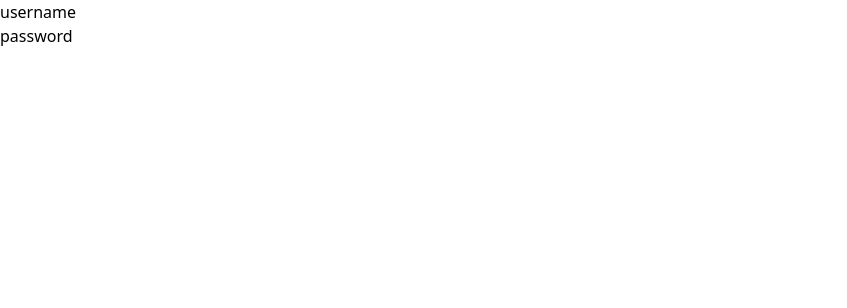
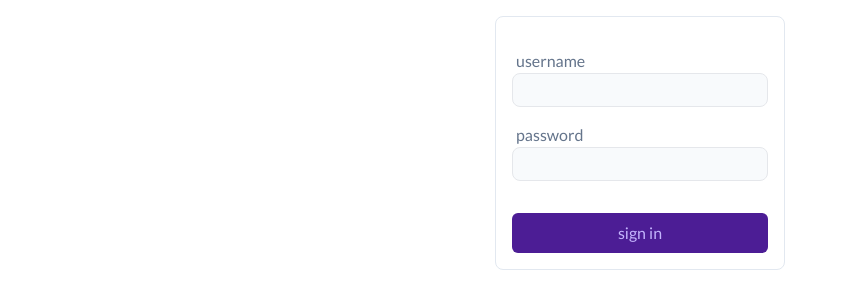
Before and after one commit to MLGwyn/mels-react-formula-capstone, a React (Vite) app: page / in a window 1280 px wide. Shown: the top 308 px of the page, without its empty margins (0-847 px from the left). Built offline with nearby package versions, Linux system fonts and the light colour scheme; a web font is replaced by a local one.

Commit message:
create dynamic AuthForm and Field components

```diff
--- /dev/null
+++ b/src/pages/auth/AuthForm/Field.jsx
@@ -0,0 +1,19 @@
+const Field = ({ label, type, value, onChange }) => {
+  return (
+    <div className="flex flex-col my-4">
+      <label htmlFor={label} className="pl-1 text-slate-500">
+        {label}
+      </label>
+      <input
+        id={label}
+        type={type}
+        value={value}
+        onChange={onChange}
+        className="w-64 px-2 py-1 border rounded-lg bg-slate-50 focus:outline-violet-900"
+      />
+
+    </div>
+  );
+};
+
+export default Field;
--- a/src/pages/auth/AuthForm/index.jsx
+++ b/src/pages/auth/AuthForm/index.jsx
@@ -1,16 +1,31 @@
+import { useState } from "react";
+import Field from "./field";
 
-
-const AuthForm = (props) => {
-  const { fields } = props;
+const AuthForm = ({ fields, submitButtonLabel }) => {
+  const [values, setValues] = useState(() => {
+    const initialState = {};
+    for (let field of fields) {
+      initialState[field.label] = "";
+    }
+    return initialState;
+  });
 
   return (
-    <form className="bg-white">
+    <form className="font-lato bg-white border border-slate-200 rounded-lg p-4 m-4">
       {fields.map((field) => (
-        <div key={field.label}>
-          <label htmlFor={field.label}>{field.label}</label>
-          <input id={field.label} type={field.type} />
-        </div>
+        <Field field={field}
+        key={field.label}
+        label={field.label}
+        value={values[field.label]}
+        type={field.type}
+        onChange={(e) => {
+        setValues({ ...values, [field.label]: e.target.value });
+        }}
+        />
       ))}
+      <button className="bg-violet-900 text-violet-300 w-full mt-4 py-2 rounded-md">
+        {submitButtonLabel}
+      </button>
     </form>
   );
 };
--- a/src/pages/auth/SignInPage.jsx
+++ b/src/pages/auth/SignInPage.jsx
@@ -1,7 +1,7 @@
 import AuthForm from "./AuthForm";
 
 const SignInPage = () => {
-  return (
+  return ( <div className="flex justify-center items-center">
     <AuthForm
       fields={[
         {
@@ -13,8 +13,8 @@ const SignInPage = () => {
           type: "password",
         },
       ]}
-      // submitButtonText="sign in"
+      submitButtonLabel="sign in"
     />
-  );
+  </div>);
 };
 export default SignInPage;
--- a/src/pages/auth/SignUpPage.jsx
+++ b/src/pages/auth/SignUpPage.jsx
@@ -1,7 +1,7 @@
 import AuthForm from "./AuthForm";
 
 const SignUpPage = () => {
-  return (
+  return ( <div className="flex justify-center items-center">
     <AuthForm
   fields={[
     {
@@ -17,8 +17,9 @@ const SignUpPage = () => {
       type: "password",
     },
   ]}
-  // submitButtonText="create an account"
+  submitButtonLabel="create an account"
 />
+  </div>
   );
 };
 
```
